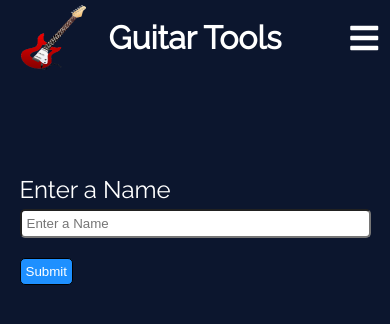
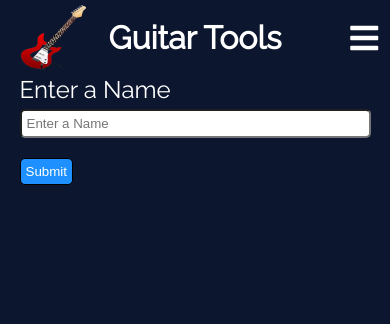
Before and after one commit to JB0925/Guitar-Tools, a React (Create React App) app: page /guitarists in a window 390 px wide. Shown: the top 324 px of the page. Built offline with nearby package versions, Linux system fonts and the light colour scheme.

Commit message:
change css values in Guitarist.css

```diff
--- a/src/CSS/Guitarist.css
+++ b/src/CSS/Guitarist.css
@@ -75,6 +75,10 @@
 }
 
 @media screen and (max-width: 900px) {
+    .Guitarist {
+        top: 0;
+    }
+
     .info {
         flex-direction: column-reverse;
         align-items: center;
@@ -107,6 +111,10 @@
     .info img {
         width: 90%;
     }
+
+    .formDiv {
+        width: 90%;
+    }
 }
 
 @media screen and (max-width: 400px) {
```
